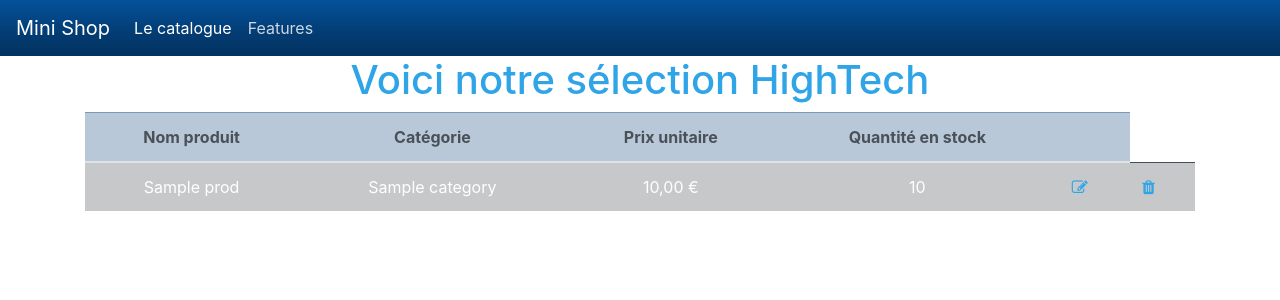
After one commit to patboost/afpa_store, a Symfony app: template templates/store/index.html.twig in a window 1280 px wide. The commit adds this page. Shown: the top 300 px of the page. Run offline with Twig, Linux system fonts and the light colour scheme; the template is opened without the code that fills it: most values are stand-ins (such as "Sample title", 1, 10 or a date in 2020); some libraries are stand-ins or nearby versions.

Commit message:
Affichage page produit OK

```diff
--- a/templates/base.html.twig
+++ b/templates/base.html.twig
@@ -3,6 +3,8 @@
     <head>
         <meta charset="UTF-8">
         <title>{% block title %}Welcome!{% endblock %}</title>
+        <link rel="stylesheet" href="https://cdn.jsdelivr.net/npm/bootswatch@4.6.0/dist/cerulean/bootstrap.min.css">
+        <link rel="stylesheet" href="https://cdnjs.cloudflare.com/ajax/libs/font-awesome/4.7.0/css/font-awesome.min.css">
         {# Run `composer require symfony/webpack-encore-bundle`
            and uncomment the following Encore helpers to start using Symfony UX #}
         {% block stylesheets %}
@@ -14,6 +16,29 @@
         {% endblock %}
     </head>
     <body>
-        {% block body %}{% endblock %}
+        <nav class="navbar navbar-expand-lg navbar-dark bg-dark">
+            <a class="navbar-brand" href="{{ path('home') }}">Mini Shop</a>
+            <button class="navbar-toggler" type="button" data-toggle="collapse" data-target="#navbarColor02" aria-controls="navbarColor02" aria-expanded="false" aria-label="Toggle navigation">
+                <span class="navbar-toggler-icon"></span>
+            </button>
+
+            <div class="collapse navbar-collapse" id="navbarColor02">
+                <ul class="navbar-nav mr-auto">
+                    <li class="nav-item active">
+                        <a class="nav-link" href="{{ path('store') }}">Le catalogue
+                        <span class="sr-only">(current)</span>
+                        </a>
+                    </li>
+                    <li class="nav-item">
+                        <a class="nav-link" href="#">Features</a>
+                    </li>
+                </ul>
+            </div>
+        </nav>
+        <div class="container">
+            {% block body %}{% endblock %}
+        </div>
+        <script src="https://code.jquery.com/jquery-3.5.1.slim.min.js" integrity="sha384-DfXdz2htPH0lsSSs5nCTpuj/zy4C+OGpamoFVy38MVBnE+IbbVYUew+OrCXaRkfj" crossorigin="anonymous"></script>
+        <script src="https://cdn.jsdelivr.net/npm/bootstrap@4.6.0/dist/js/bootstrap.bundle.min.js" integrity="sha384-Piv4xVNRyMGpqkS2by6br4gNJ7DXjqk09RmUpJ8jgGtD7zP9yug3goQfGII0yAns" crossorigin="anonymous"></script>
     </body>
 </html>
--- /dev/null
+++ b/templates/store/index.html.twig
@@ -0,0 +1,36 @@
+{% extends 'base.html.twig' %}
+
+{% block title %}Hello StoreController!{% endblock %}
+
+{% block body %}
+    <h1 class="text-center">Voici notre sélection HighTech</h1>
+
+    <table class="table table-hover">
+        <thead>
+            <tr class="table-info">
+                <th class="text-center">Nom produit</th>
+                <th class="text-center">Catégorie</th>
+                <th class="text-center">Prix unitaire</th>
+                <th class="text-center">Quantité en stock</th>
+                <th></th>
+            </tr>
+        </thead>
+        <tbody>
+            {% for prod in prods %}
+                <tr class="
+                    {% if loop.index is divisible by(2) %}
+                        table-light
+                    {% else %}
+                        table-dark
+                    {% endif %}">
+                    <td class="text-center">{{ prod.name }}</td>
+                    <td class="text-center">{{ prod.category.name }}</td>
+                    <td class="text-center">{{ prod.price | number_format(2, ',', '.') }} €</td>
+                    <td class="text-center">{{ prod.quantity }}</td>
+                    <td><a href="#" class="fa fa-edit"></a></td>
+                    <td><a href="#" class="fa fa-trash"></a></td>
+                </tr>
+            {% endfor %}
+        </tbody>
+    </table>
+{% endblock %}
```
Also changed, not shown: src/Controller/StoreController.php (added, +29 -0 lines), templates/store/home.html.twig (added, +9 -0 lines).
